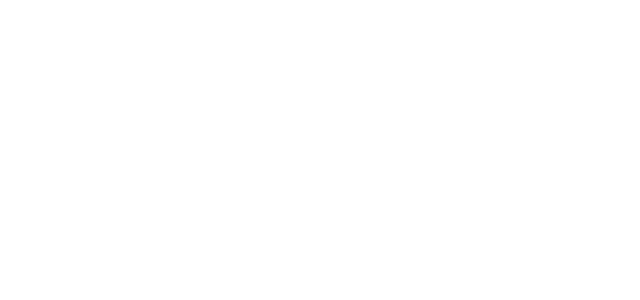
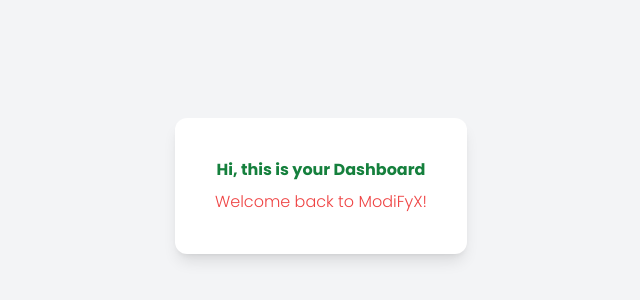
Before and after one commit to Dasindu02/ModiFyX--frontend, a React (Vite) app: page /ModiFyX-Dashboard in a window 1280 px wide. Before the commit this address had no page. Shown: the part 214-514 px from the top of the page, without its empty margins (319-959 px from the left). Built offline with nearby package versions, Linux system fonts and the light colour scheme.

Commit message:
create dashboard

```diff
--- a/src/App.tsx
+++ b/src/App.tsx
@@ -1,16 +1,21 @@
 import { BrowserRouter, Routes, Route } from "react-router-dom";
 import Register from "../src/Pages/Register";
 import Login from "../src/Pages/Login";
+import Dashboard from "./Pages/Dashborad";
 
 function App() {
   return (
     <BrowserRouter>
       <Routes>
         <Route path="/register" element={<Register />} />
-      </Routes>
 
-      <Routes>
+
+
         <Route path="/" element={<Login />} />
+
+
+
+        <Route path="/ModiFyX-Dashboard" element={<Dashboard />} />
       </Routes>
 
     </BrowserRouter>
--- /dev/null
+++ b/src/Pages/Dashborad.tsx
@@ -0,0 +1,12 @@
+const Dashboard = () => {
+  return (
+    <div className="min-h-screen flex items-center justify-center bg-gray-100">
+      <div className="bg-white shadow-lg p-10 rounded-xl text-center">
+        <h1 className="text-green-700 font-bold mb-2">Hi, this is your Dashboard</h1>
+        <p className="text-red-500">Welcome back to ModiFyX!</p>
+      </div>
+    </div>
+  );
+};
+
+export default Dashboard;
```
